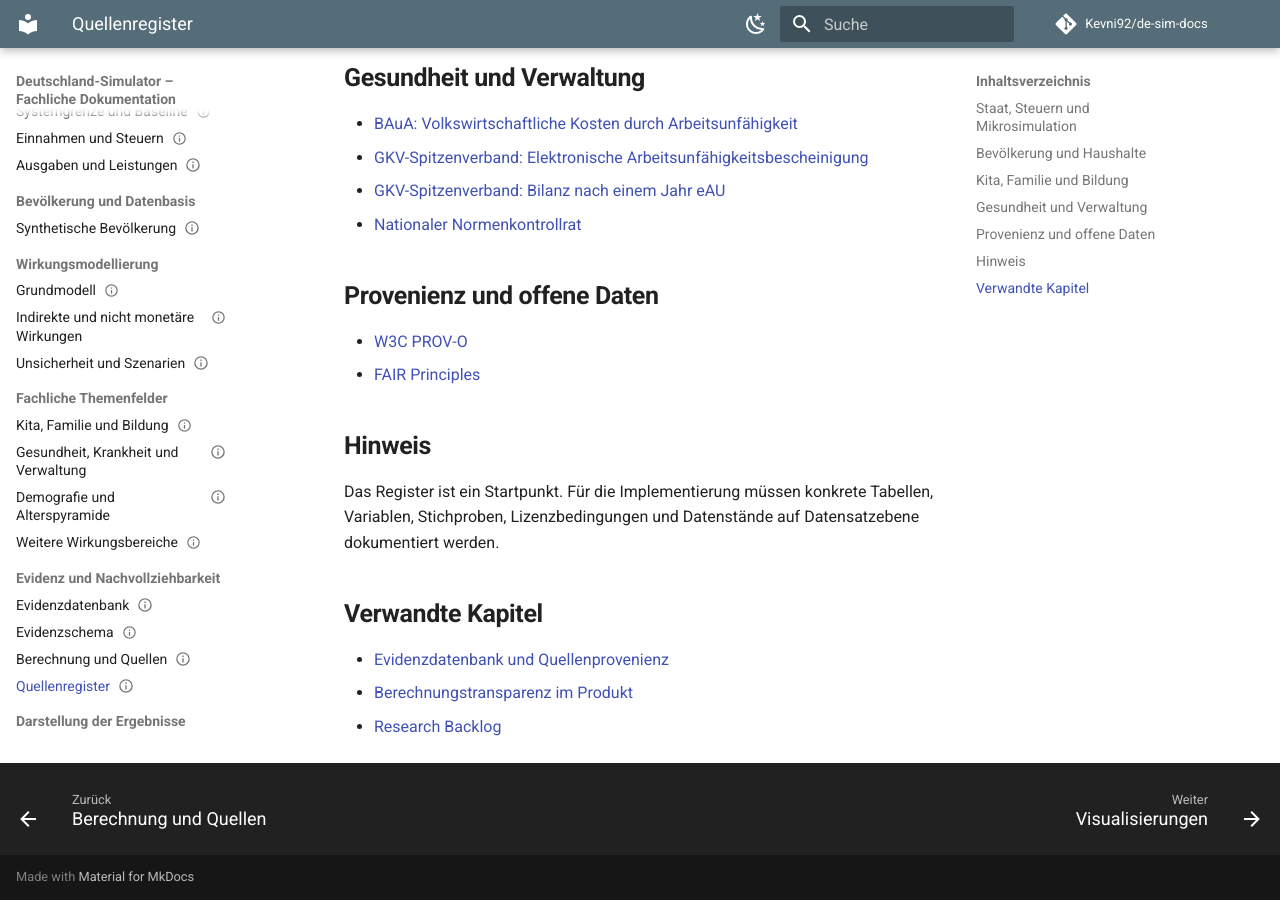
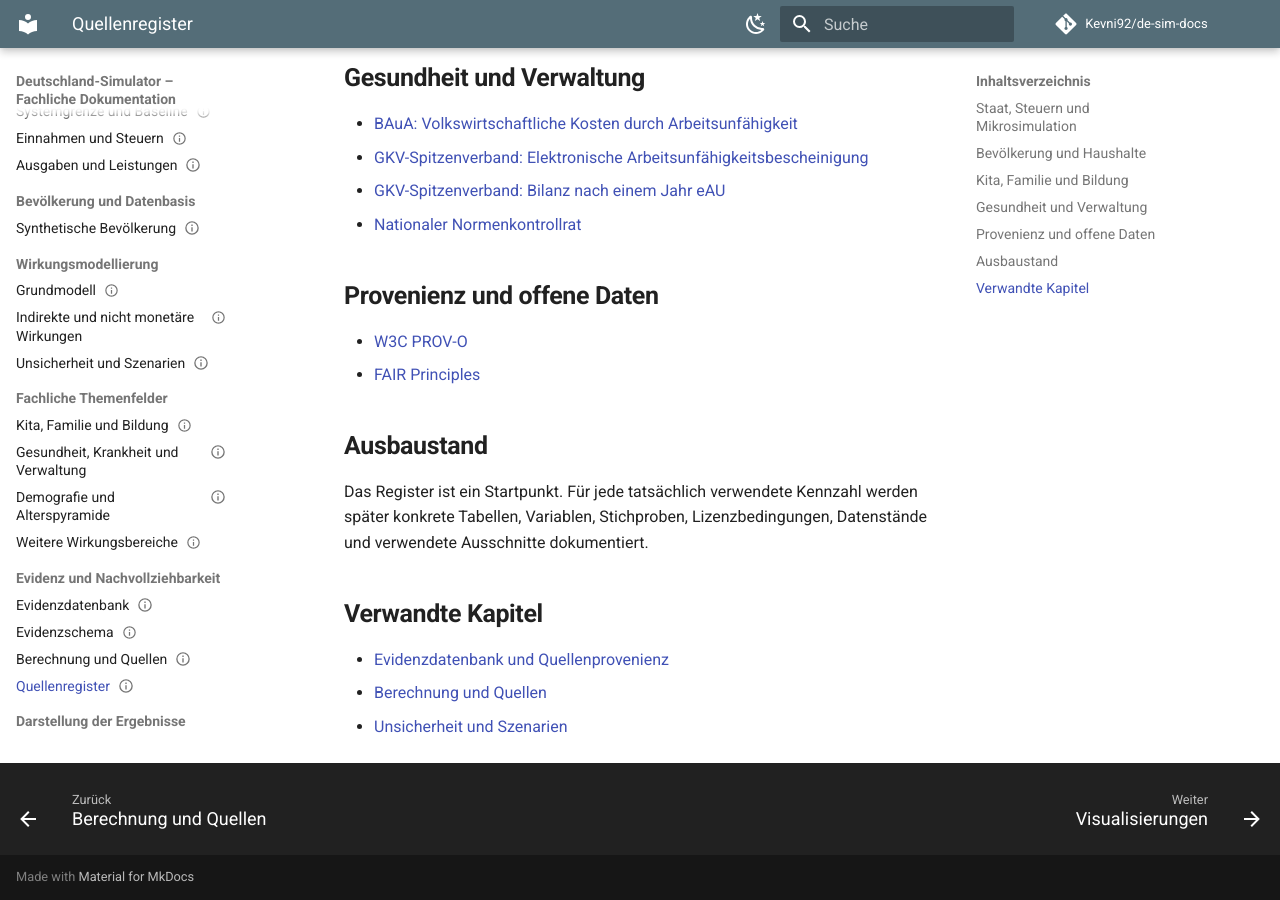
Before and after one commit to Kevni92/de-sim-docs, an MkDocs documentation site: the page built from docs/06-evidenz/quellenregister.md, in a window 1280 px wide and 900 px high, scrolled down 965 px. Built offline with MkDocs 1.6.1 and Material for MkDocs 9.7.7, drawn with Linux system fonts in a browser that asks for light colours; comment, search, counter and statistics services are not loaded; some of the changed text lies outside the part shown.

Commit message:
docs: Quellenregister fachlich ausrichten

```diff
--- a/docs/06-evidenz/quellenregister.md
+++ b/docs/06-evidenz/quellenregister.md
@@ -1,11 +1,11 @@
 ---
 title: Quellenregister
-summary: Modulares Kapitel des Pflichtenhefts und Research Briefings.
-status: Arbeitsstand 0.3
+summary: Ausgangspunkt für amtliche Statistiken, Forschungsdaten und methodische Standards.
+status: Arbeitsstand 0.4
 last_updated: 2026-07-13
 ---
 
-# 22. Quellenregister
+# Quellenregister
 
 ## Staat, Steuern und Mikrosimulation
 
@@ -45,12 +45,12 @@ last_updated: 2026-07-13
 - [W3C PROV-O](https://www.w3.org/TR/prov-o/)
 - [FAIR Principles](https://www.go-fair.org/fair-principles/)
 
-## Hinweis
+## Ausbaustand
 
-Das Register ist ein Startpunkt. Für die Implementierung müssen konkrete Tabellen, Variablen, Stichproben, Lizenzbedingungen und Datenstände auf Datensatzebene dokumentiert werden.
+Das Register ist ein Startpunkt. Für jede tatsächlich verwendete Kennzahl werden später konkrete Tabellen, Variablen, Stichproben, Lizenzbedingungen, Datenstände und verwendete Ausschnitte dokumentiert.
 
 ## Verwandte Kapitel
 
 - [Evidenzdatenbank und Quellenprovenienz](evidenzdatenbank.md)
-- [Berechnungstransparenz im Produkt](berechnungstransparenz.md)
-- [Research Backlog](../10-roadmap/research-backlog.md)
+- [Berechnung und Quellen](berechnungstransparenz.md)
+- [Unsicherheit und Szenarien](../04-modell/unsicherheit-und-szenarien.md)
```
